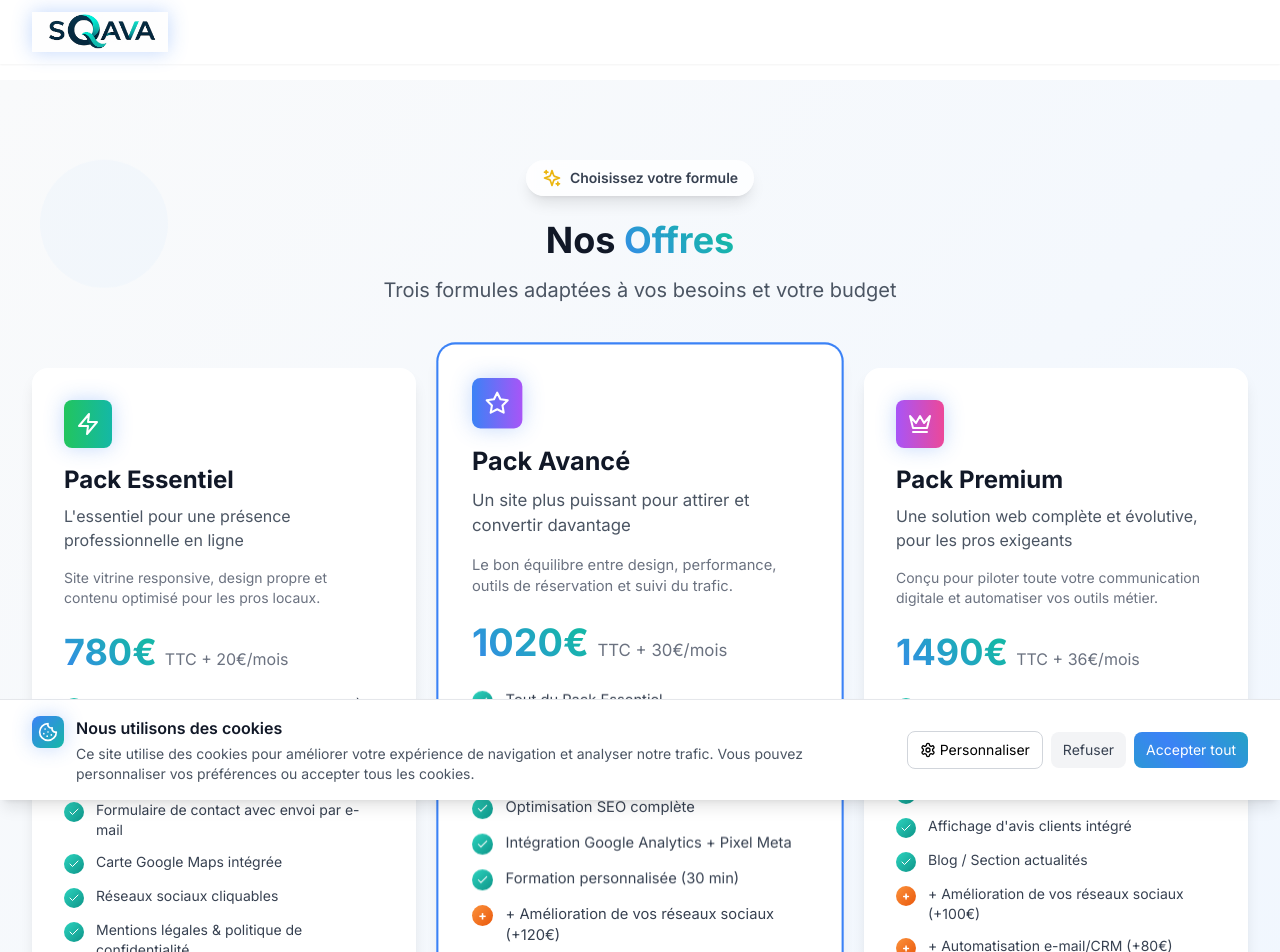
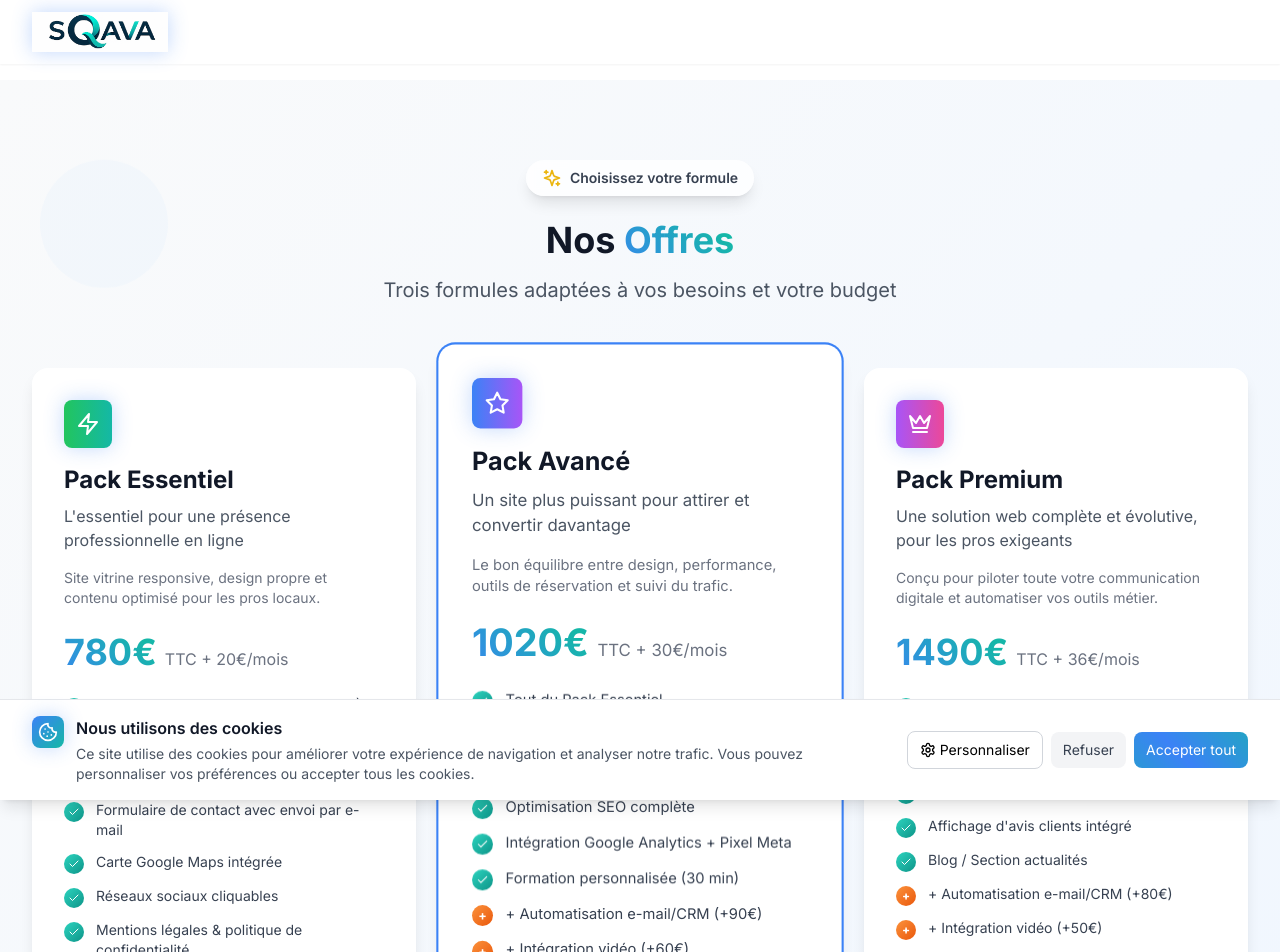
Before and after one commit to qbquentin-b/Sqava-good-one, a React (Vite) app: page /offres in a window 1280 px wide. Shown: the top 952 px of the page. Built offline with nearby package versions, Linux system fonts and the light colour scheme.

Commit message:
Updated Packages.tsx

```diff
--- a/src/components/Packages.tsx
+++ b/src/components/Packages.tsx
@@ -45,7 +45,6 @@ const Packages = () => {
         'Optimisation SEO complète',
         'Intégration Google Analytics + Pixel Meta',
         'Formation personnalisée (30 min)',
-        '+ Amélioration de vos réseaux sociaux (+120€)',
         '+ Automatisation e-mail/CRM (+90€)',
         '+ Intégration vidéo (+60€)',
         '+ Langue supplémentaire (+50€)',
@@ -68,7 +67,6 @@ const Packages = () => {
         'Système de réservation 100% sur-mesure',
         'Affichage d\'avis clients intégré',
         'Blog / Section actualités',
-        '+ Amélioration de vos réseaux sociaux (+100€)',
         '+ Automatisation e-mail/CRM (+80€)',
         '+ Intégration vidéo (+50€)',
         '+ Langue supplémentaire (+40€)',
```
